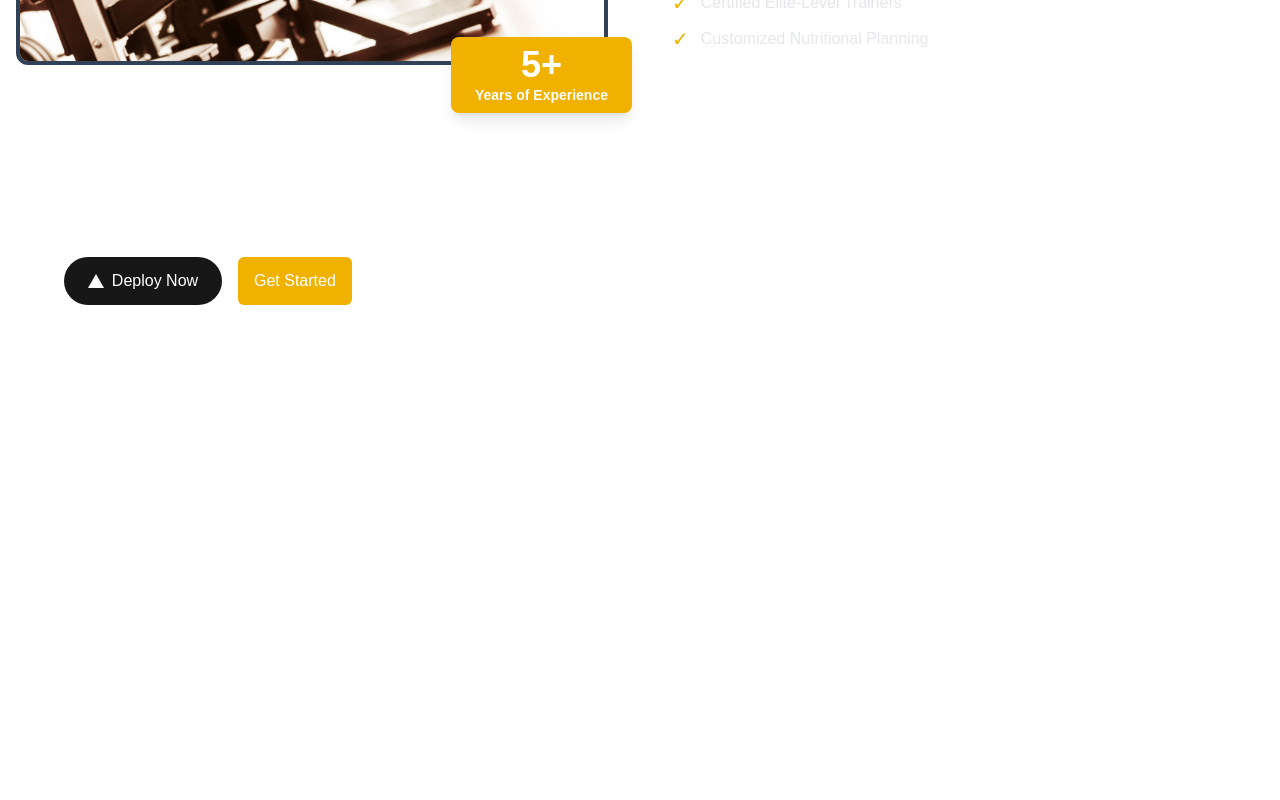
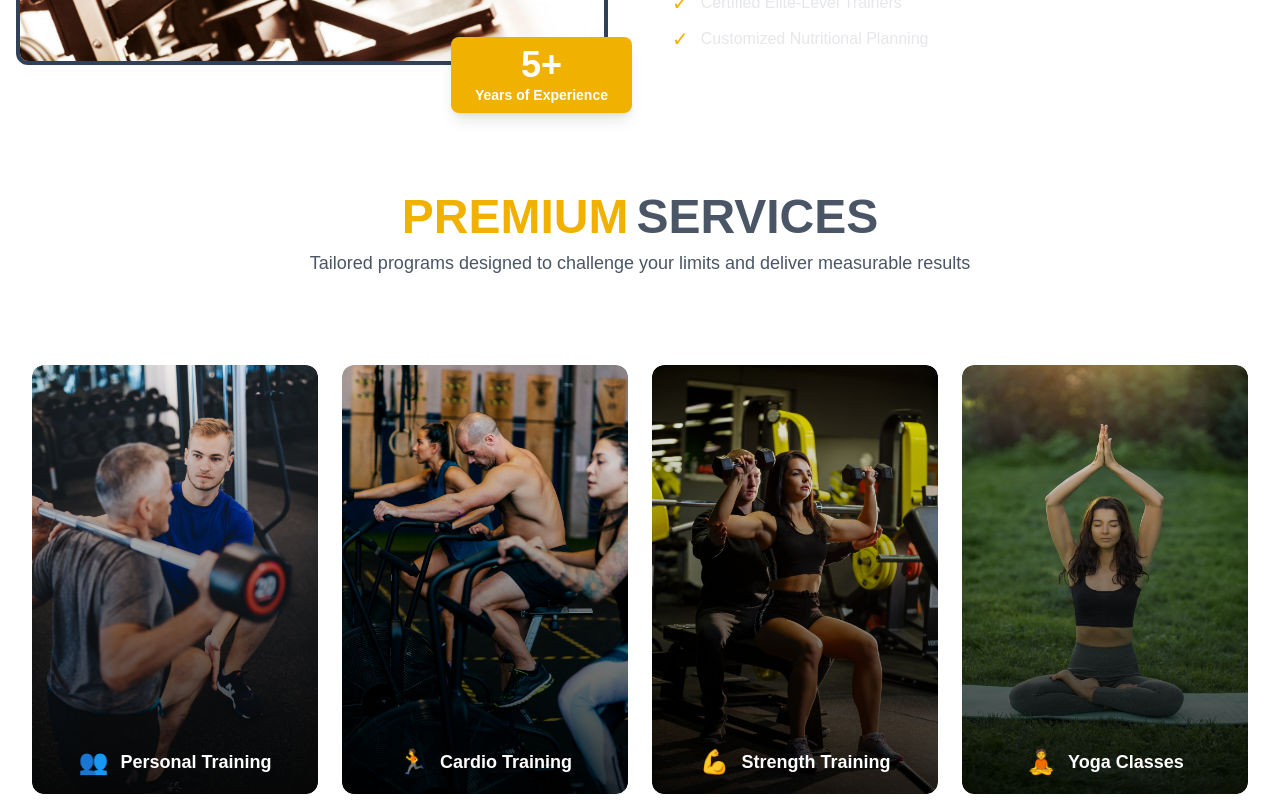
Before and after one commit to Ridmike/fitness_center, a Next.js app: page / in a window 1280 px wide. Shown: the part 1260-2060 px from the top of the page. Built offline with nearby package versions, Linux system fonts and the light colour scheme.

Commit message:
feat: add Services and Contact components; integrate Services into Home page
feat: add Services and Contact components; integrate Services into Home page

```diff
--- a/src/app/page.tsx
+++ b/src/app/page.tsx
@@ -3,6 +3,7 @@
 import About from "../components/layout/About";
 import Header from "../components/layout/Header";
 import Hero from "../components/layout/Hero";
+import Services from "../components/layout/Services";
 import Buttons from "../components/ui/Butons";
 import Image from "next/image";
 
@@ -12,6 +13,7 @@ export default function Home() {
       <Header/>
       <Hero/>
       <About/>
+      <Services/>
       <main className="flex min-h-screen w-full max-w-  3xl flex-col items-center justify-between py-32 px-16 bg-white dark:bg-black sm:items-start">
 
         <div className="flex flex-col gap-4 text-base font-medium sm:flex-row">
--- /dev/null
+++ b/src/components/layout/Contact.tsx
@@ -0,0 +1,7 @@
+import React from 'react'
+
+export default function Contact() {
+  return (
+    <div>Contact</div>
+  )
+}
--- /dev/null
+++ b/src/components/layout/Services.tsx
@@ -0,0 +1,55 @@
+import React from 'react'
+import TextCop from '../ui/TextCop'
+
+export default function Services() {
+
+    const services = [
+        {
+            title: "Personal Training",
+            image: "/personal.jpeg",
+            icon: "👥"
+        },
+        {
+            title: "Cardio Training",
+            image: "/cardio.jpeg",
+            icon: "🏃"
+        },
+        {
+            title: "Strength Training",
+            image: "/weight.jpeg",
+            icon: "💪"
+        },
+        {
+            title: "Yoga Classes",
+            image: "/yoga.jpeg",
+            icon: "🧘"
+        }
+    ]
+
+  return (
+    <div className='py-16 px-4' id="Services">
+        <div className='flex gap-2 justify-center mb-2'>
+            <TextCop text="PREMIUM" variant="primary" className='text-3xl md:text-5xl font-bold text-center' />
+            <TextCop text="SERVICES" variant="secondary" className='text-3xl md:text-5xl font-bold text-center' />
+        </div>
+        <TextCop text="Tailored programs designed to challenge your limits and deliver measurable results" variant="secondary" className='text-base md:text-lg font-medium text-center text-gray-300 mb-12' />
+        <div className='grid grid-cols-1 sm:grid-cols-2 md:grid-cols-4 gap-6 py-10 px-4'>
+            {services.map((service, index) => (
+                <div key={index} className='relative group overflow-hidden rounded-xl'>
+                    <img src={service.image} alt={service.title} className='w-full h-full object-cover rounded-xl group-hover:scale-105 transition-transform duration-300' />
+                    <div className='absolute inset-0 bg-linear-to-t from-black/80 to-transparent rounded-xl'></div>
+
+                    <div className='absolute bottom-0 left-0 right-0 p-4'>
+                        <div className='flex items-center justify-center gap-3'>
+                            <span className='text-2xl'>{service.icon}</span>
+                            <p className='text-lg font-semibold text-white'>
+                                {service.title}
+                            </p>
+                        </div>
+                    </div>
+                </div>
+            ))}
+        </div>
+    </div>
+  )
+}
```
